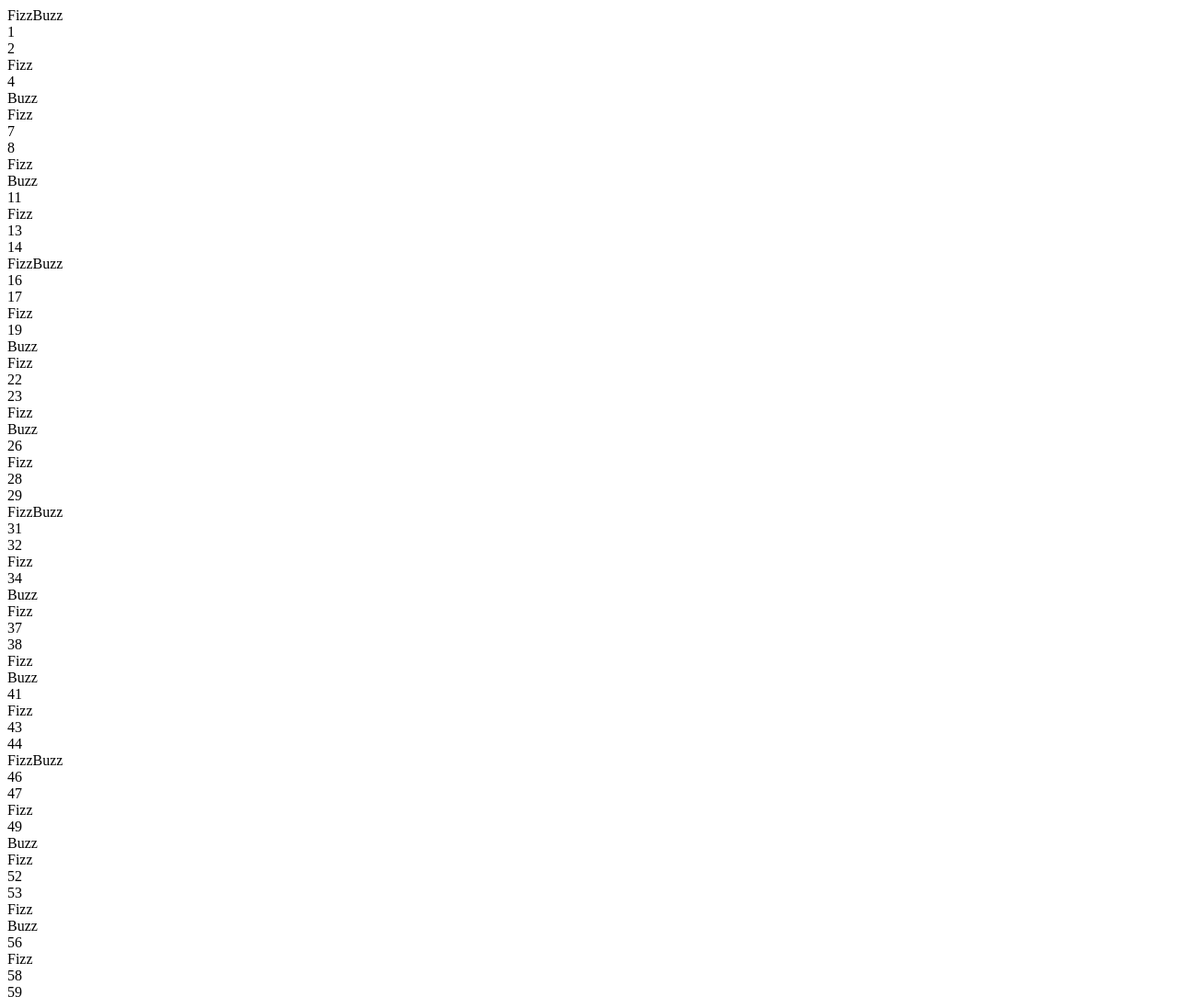
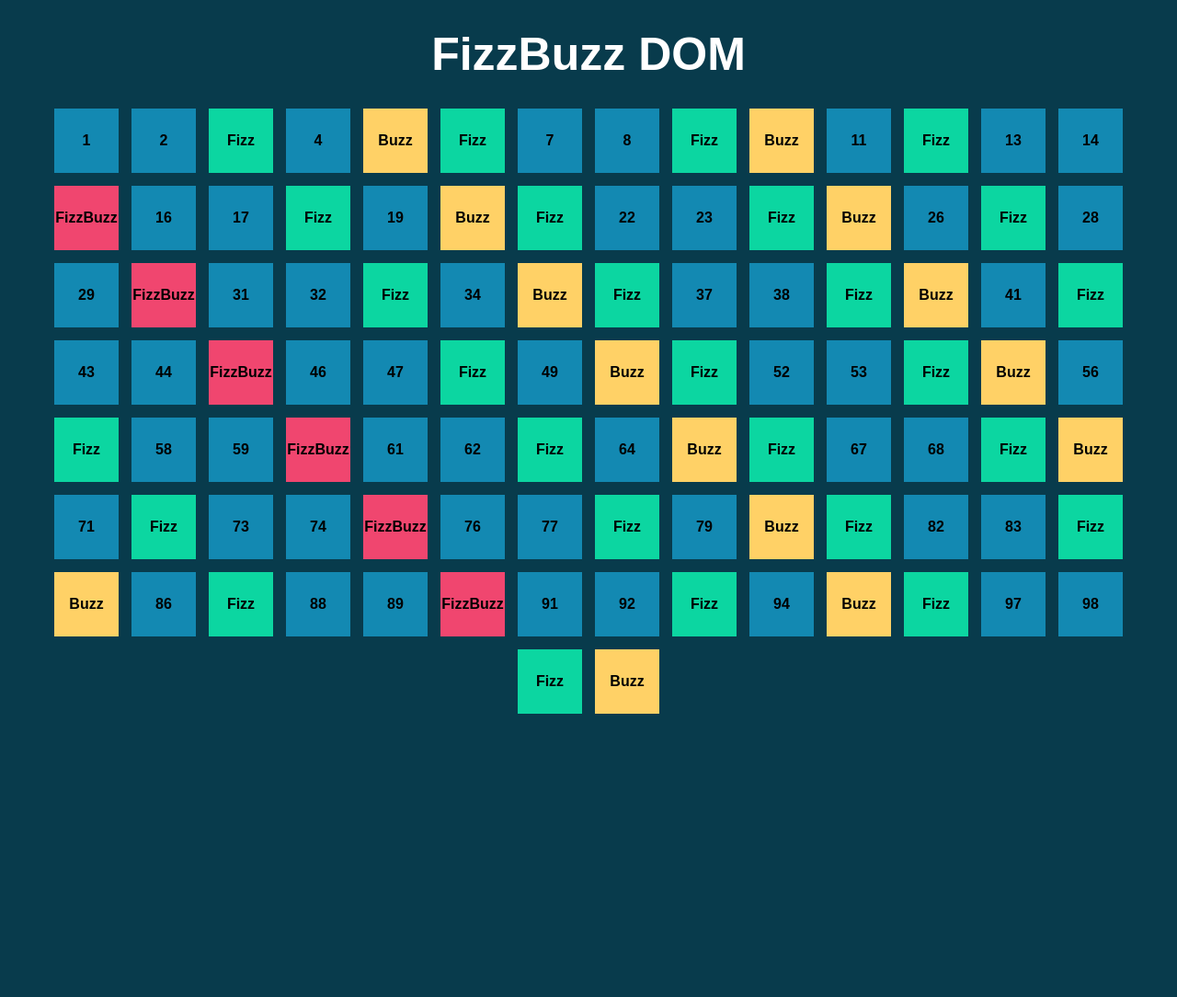
Before and after one commit to GiosciaFra/js-fizzbuzz, a plain HTML site: page index.html in a window 1280 px wide. Shown: the top 1084 px of the page at 92% size. After the commit the page ends 800 px from the top, so only its background shows below. Drawn offline with Linux system fonts and the light colour scheme.

Commit message:
Fix manipolazione DOM e secondo BONUS completato. ESERCIZIO FINITO

```diff
--- /dev/null
+++ b/css/style.css
@@ -0,0 +1,27 @@
+* {
+    margin: 0;
+    padding: 0;
+    box-sizing: border-box;
+}
+
+body {
+    background-color: #083b4c;
+    font-family: sans-serif;
+}
+
+h1 {
+    display: flex;
+    justify-content: center;
+    margin: 30px 0;
+    color: white;
+    font-weight: bold;
+    font-size: 50px;
+}
+
+.output-container {
+    display: flex;
+    justify-content: center;
+    flex-wrap: wrap;
+    gap: 14px;
+    margin: 20px;
+}
--- a/index.html
+++ b/index.html
@@ -4,10 +4,15 @@
     <meta charset="UTF-8">
     <meta name="viewport" content="width=device-width, initial-scale=1.0">
     <title>FizzBuzz</title>
+
+    <link rel="stylesheet" href="./css/style.css">
 </head>
 <body>
 
-    <div class="output-container"></div>
+    <h1>FizzBuzz DOM</h1>
+
+    <div class="output-container">
+    </div>
 
 
 
--- a/js/script.js
+++ b/js/script.js
@@ -1,41 +1,60 @@
-// manipoliamo il DOM
 const container = document.querySelector('.output-container');
 
-
-
 // inizio ciclo
-
-for (let i = 0; i <= 100; i++) {
-
-
-    // creazione nuovo elemento 'div'
-    const newElement = document.createElement('div');
+for (let i = 1; i <= 100; i++) {
 
     let output = '' ;
 
-
     // numeri divisibili per 3
-
     if (i % 3 == 0) {
         output += 'Fizz'
     }
 
     // numeri divisibili per 5
-
     if (i % 5 == 0) {
         output += 'Buzz'
     }
 
     // numeri non divisibili nè per 3 nè per 5
-
     if (output === '') {
         output = i;
     }
 
+    // creazione nuovo elemento 'div' in HTML
+    const newElement = document.createElement("div");
     newElement.innerHTML = output;
 
+    // successivamente lo vado a modificare
+    newElement.style.display = 'flex';
+    newElement.style.justifyContent = 'center';
+    newElement.style.alignItems = 'center';
+    newElement.style.width = '70px';
+    newElement.style.height = '70px';
+    newElement.style.fontWeight = 'bold';
+
+    if (output != 'Fizz' && output != 'Buzz' && output != 'FizzBuzz') {
+
+        newElement.classList.add("number");
+        newElement.style.backgroundColor = '#1389b2'
+
+      } else if (output === 'Fizz') {
+
+        newElement.classList.add('fizz');
+        newElement.style.backgroundColor = '#0cd6a1'
+
+      } else if (output === 'Buzz') {
+
+        newElement.classList.add('buzz');
+        newElement.style.backgroundColor = '#ffd166'
+
+      } else if (output === 'FizzBuzz') {
+
+        newElement.classList.add('fizzbuzz');
+        newElement.style.backgroundColor = '#f0466f'
+      }
+
     // stampa in console
-    console.log(output);
+    // console.log(output);
 
     // aggiunta elemento nel DOM tramite l'utilizzo di 'append'
     container.append(newElement);
```
